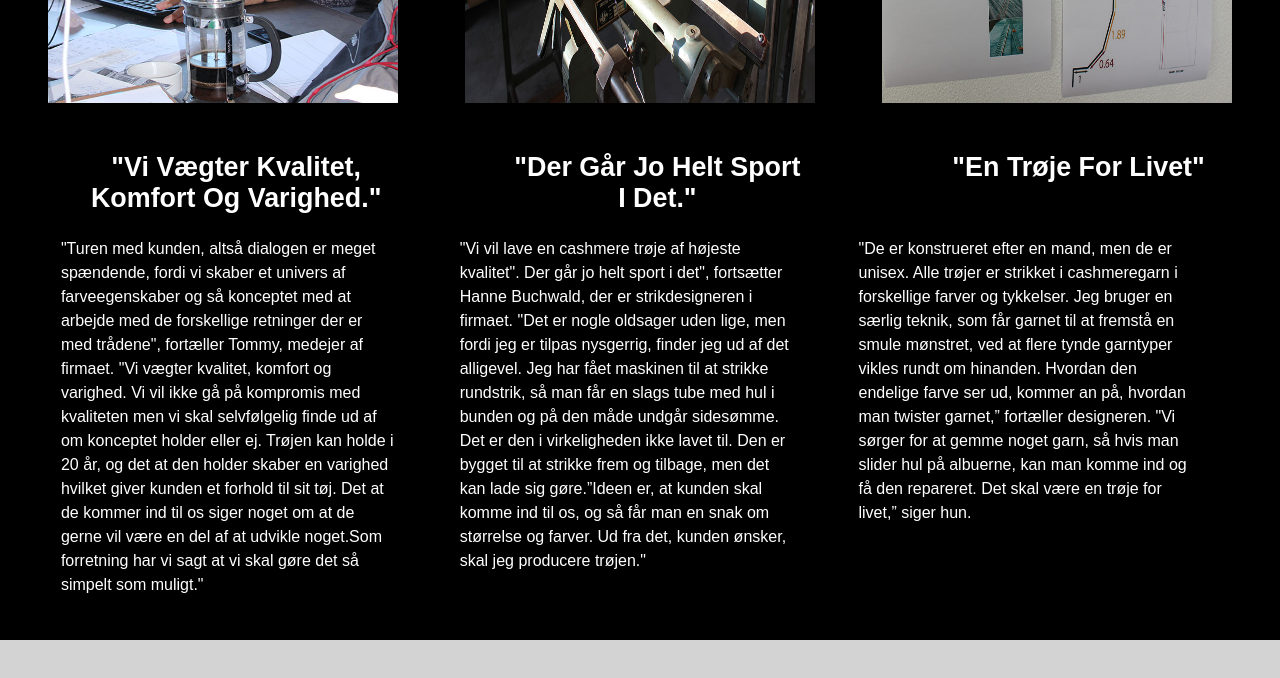
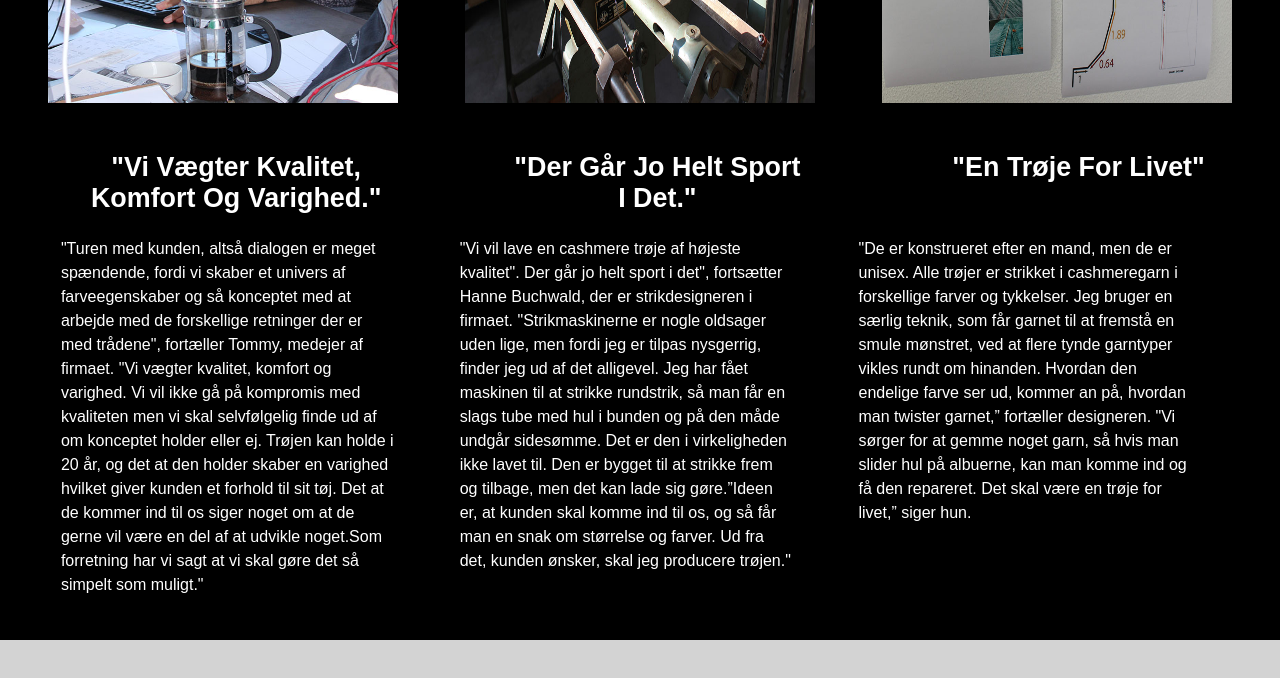
Before and after one commit to janekasten/COLOR, a plain HTML site: page index.html in a window 1280 px wide. Shown: the part 5835-6513 px from the top of the page. Drawn offline with Linux system fonts and the light colour scheme.

Commit message:
Update index.html

```diff
--- a/index.html
+++ b/index.html
@@ -186,7 +186,7 @@
  <div class="column"><p>"Turen med kunden, altså dialogen er meget spændende, fordi vi skaber et univers af farveegenskaber og så konceptet med at arbejde med de forskellige retninger der er med trådene", fortæller Tommy, medejer af firmaet. "Vi vægter kvalitet, komfort og varighed. Vi vil ikke gå på kompromis med kvaliteten men vi skal selvfølgelig finde ud af om konceptet holder eller ej. Trøjen kan holde i 20 år, og det at den holder skaber en varighed hvilket giver kunden et forhold til sit tøj. Det at de kommer ind til os siger noget om at de gerne vil være en del af at udvikle noget.Som forretning har vi sagt at vi skal gøre det så simpelt som muligt."
  </div>
 
- <div class="column"><p>  "Vi vil lave en cashmere trøje af højeste kvalitet". Der går jo  helt sport i det", fortsætter Hanne Buchwald, der er strikdesigneren i firmaet. "Det er nogle oldsager uden lige, men fordi jeg er tilpas nysgerrig, finder jeg ud af det alligevel. Jeg har fået maskinen til at strikke rundstrik, så man får en slags tube med hul i bunden og på den måde undgår sidesømme. Det er den i virkeligheden ikke lavet til. Den er bygget til at strikke frem og tilbage, men det kan lade sig gøre.”Ideen er, at kunden skal komme ind til os, og så får man en snak om størrelse og farver. Ud fra det, kunden ønsker, skal jeg producere trøjen." </p>
+ <div class="column"><p>  "Vi vil lave en cashmere trøje af højeste kvalitet". Der går jo  helt sport i det", fortsætter Hanne Buchwald, der er strikdesigneren i firmaet. "Strikmaskinerne er nogle oldsager uden lige, men fordi jeg er tilpas nysgerrig, finder jeg ud af det alligevel. Jeg har fået maskinen til at strikke rundstrik, så man får en slags tube med hul i bunden og på den måde undgår sidesømme. Det er den i virkeligheden ikke lavet til. Den er bygget til at strikke frem og tilbage, men det kan lade sig gøre.”Ideen er, at kunden skal komme ind til os, og så får man en snak om størrelse og farver. Ud fra det, kunden ønsker, skal jeg producere trøjen." </p>
  </div>
 
  <div class="column"><p>  "De er konstrueret efter en mand, men de er unisex. Alle trøjer er strikket i cashmeregarn i forskellige farver og tykkelser. Jeg bruger en særlig teknik, som får garnet til at fremstå en smule mønstret, ved at flere tynde garntyper vikles rundt om hinanden. Hvordan den endelige farve ser ud, kommer an på, hvordan man twister garnet,” fortæller designeren. "Vi sørger for at gemme noget garn, så hvis man slider hul på albuerne, kan man komme ind og få den repareret. Det skal være en trøje for livet,” siger hun.</p>
```
